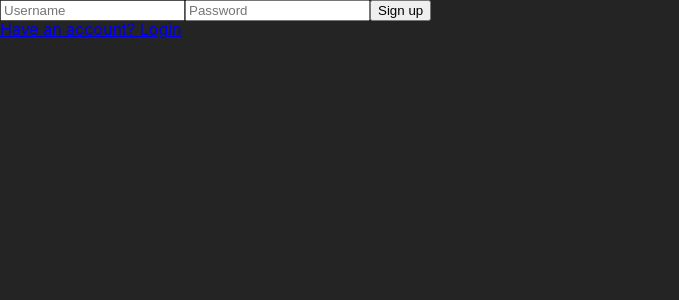
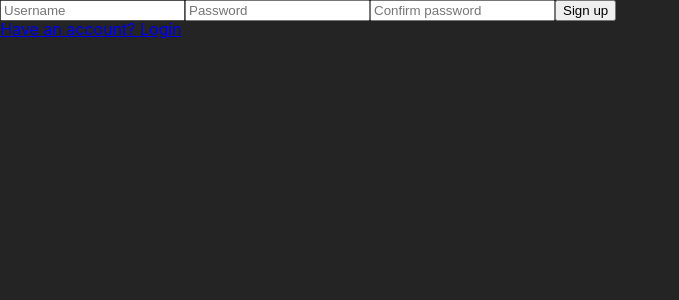
Before and after one commit to jasonHYLam/saturated-frontend, a React (Vite) app: page /signup in a window 1280 px wide. Shown: the top 300 px of the page, without its empty margins (0-679 px from the left). Built offline with nearby package versions, Linux system fonts and the light colour scheme.

Commit message:
Add confirm password input to signup

```diff
--- a/src/components/LoginSignup/Signup.tsx
+++ b/src/components/LoginSignup/Signup.tsx
@@ -5,6 +5,7 @@ export function Signup() {
       <form action="">
         <input type="text" placeholder="Username" />
         <input type="text" placeholder="Password" />
+        <input type="text" placeholder="Confirm password" />
         <input type="submit" value="Sign up" />
       </form>
       <Link to={"/login"}>Have an account? Login</Link>
```
